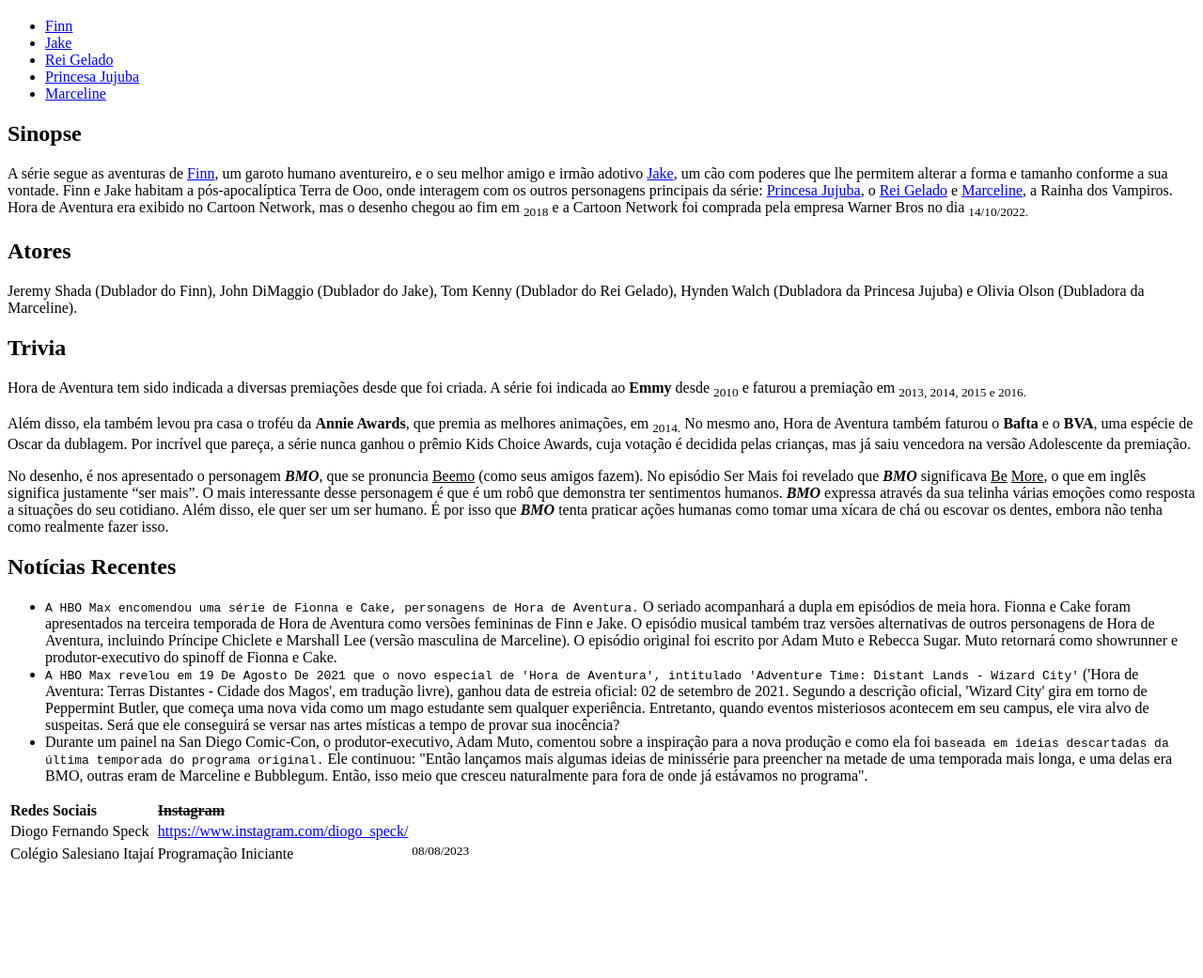
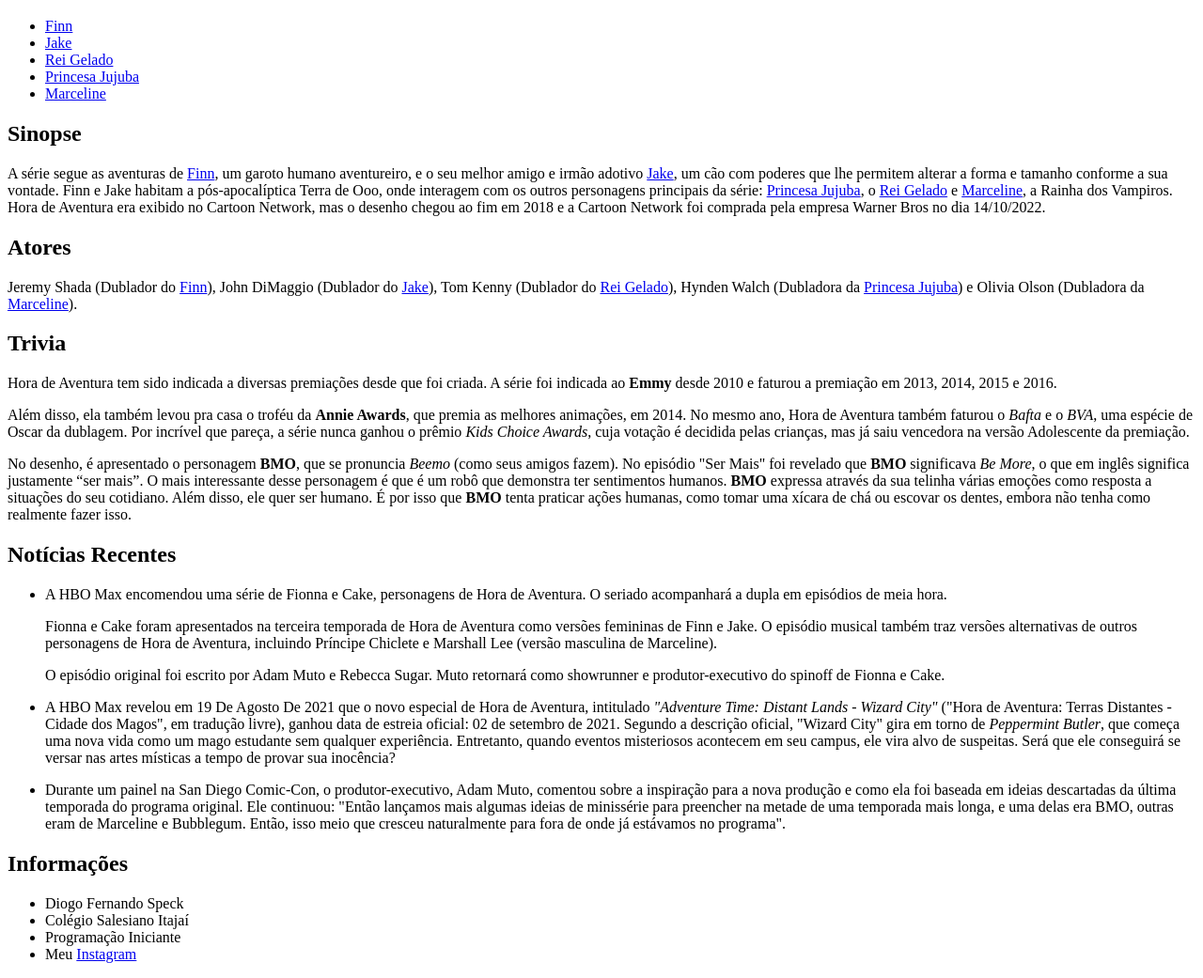
Before and after one commit to diogo-speck/hora-de-aventura, a plain HTML site: page index.html in a window 1280 px wide. Shown: the part 61-1102 px from the top of the page at 94% size. Before the commit the page ends 992 px from the top, so only its background shows below. Drawn offline with Linux system fonts and the light colour scheme.

Commit message:
Finalizei a correção da semântica da página

```diff
--- a/index.html
+++ b/index.html
@@ -13,11 +13,11 @@
         <h1>Hora de Aventura</h1>
         <nav>
             <ul>
-                <li><a href="Finn.html"a>Finn</a></li>
-                <li><a href="Jake.html"a>Jake</a></li>
-                <li><a href="Rei_Gelado.html"a>Rei Gelado</a></li>
-                <li><a href="Princesa_Jujuba.html"a>Princesa Jujuba</a></li>
-                <li><a href="Marceline.html"a>Marceline</a></li>
+                <li><a href="personagens/finn.html"a>Finn</a></li>
+                <li><a href="personagens/jake.html"a>Jake</a></li>
+                <li><a href="personagens/rei-gelado.html"a>Rei Gelado</a></li>
+                <li><a href="personagens/princesa-jujuba.html"a>Princesa Jujuba</a></li>
+                <li><a href="personagens/marceline.html"a>Marceline</a></li>
             </ul>
         </nav>
     </header>
@@ -25,63 +25,52 @@
     <main>
         <section>
             <h2>Sinopse</h2>
-            <p>A série segue as aventuras de <a href="Finn.html"a>Finn</a>, um garoto humano aventureiro, e o seu melhor amigo e irmão adotivo <a href="Jake.html"a>Jake</a>, um cão com poderes que lhe permitem alterar a forma e tamanho conforme a sua vontade. Finn e Jake habitam a pós-apocalíptica Terra de Ooo, onde interagem com os outros personagens principais da série: <a href="Princesa_Jujuba.html"a>Princesa Jujuba</a>, o <a href="Rei_Gelado.html"a>Rei Gelado</a> e <a href="Marceline.html"a>Marceline</a>, a Rainha dos Vampiros. Hora de Aventura era exibido no Cartoon Network, mas o desenho chegou ao fim em <sub>2018</sub> e a Cartoon Network foi comprada pela empresa Warner Bros no dia <sub>14/10/2022.</sub></p>
+            <p>A série segue as aventuras de <a href="personagens/finn.html"a>Finn</a>, um garoto humano aventureiro, e o seu melhor amigo e irmão adotivo <a href="personagens/jake.html"a>Jake</a>, um cão com poderes que lhe permitem alterar a forma e tamanho conforme a sua vontade. Finn e Jake habitam a pós-apocalíptica Terra de Ooo, onde interagem com os outros personagens principais da série: <a href="personagens/princesa-jujuba.html"a>Princesa Jujuba</a>, o <a href="personagens/rei-gelado.html"a>Rei Gelado</a> e <a href="personagens/marceline.html"a>Marceline</a>, a Rainha dos Vampiros. Hora de Aventura era exibido no Cartoon Network, mas o desenho chegou ao fim em 2018 e a Cartoon Network foi comprada pela empresa Warner Bros no dia 14/10/2022.</p>
         </section>
 
         <section>
             <h2>Atores</h2>
-            <p>Jeremy Shada (Dublador do Finn), John DiMaggio (Dublador do Jake), Tom Kenny (Dublador do Rei Gelado), Hynden Walch (Dubladora da Princesa Jujuba) e Olivia Olson (Dubladora da Marceline).</p>
+            <p>Jeremy Shada (Dublador do <a href="personagens/finn.html"a>Finn</a>), John DiMaggio (Dublador do <a href="personagens/jake.html"a>Jake</a>), Tom Kenny (Dublador do <a href="personagens/rei-gelado.html"a>Rei Gelado</a>), Hynden Walch (Dubladora da <a href="personagens/princesa-jujuba.html"a>Princesa Jujuba</a>) e Olivia Olson (Dubladora da <a href="personagens/marceline.html"a>Marceline</a>).</p>
         </section>
 
         <section>
             <h2>Trivia</h2>
-            <p>Hora de Aventura tem sido indicada a diversas premiações desde que foi criada. A série foi indicada ao <b>Emmy</b> desde <sub>2010</sub> e faturou a premiação em <sub>2013, 2014, 2015 e 2016.</sub></p>
+            <p>Hora de Aventura tem sido indicada a diversas premiações desde que foi criada. A série foi indicada ao <strong>Emmy</strong> desde 2010 e faturou a premiação em 2013, 2014, 2015 e 2016.</p>
 
-            <p>Além disso, ela também levou pra casa o troféu da <b>Annie Awards</b>, que premia as melhores animações, em <sub>2014.</sub> No mesmo ano, Hora de Aventura também faturou o <b>Bafta</b> e o <b>BVA</b>, uma espécie de Oscar da dublagem. Por incrível que pareça, a série nunca ganhou o prêmio Kids Choice Awards, cuja votação é decidida pelas crianças, mas já saiu vencedora na versão Adolescente da premiação.</p>
+            <p>Além disso, ela também levou pra casa o troféu da <strong>Annie Awards</strong>, que premia as melhores animações, em 2014. No mesmo ano, Hora de Aventura também faturou o <em>Bafta</em> e o <em>BVA</em>, uma espécie de Oscar da dublagem. Por incrível que pareça, a série nunca ganhou o prêmio <i lang="en">Kids Choice Awards</i>, cuja votação é decidida pelas crianças, mas já saiu vencedora na versão Adolescente da premiação.</p>
 
-            <p>No desenho, é nos apresentado o personagem <b><i>BMO</i></b>, que se pronuncia <ins>Beemo</ins> (como seus amigos fazem). No episódio Ser Mais foi revelado que <b><i>BMO</i></b> significava <ins>Be</ins> <ins>More</ins>, o que em inglês significa justamente “ser mais”. O mais interessante desse personagem é que é um robô que demonstra ter sentimentos humanos. <b><i>BMO</i></b> expressa através da sua telinha várias emoções como resposta a situações do seu cotidiano. Além disso, ele quer ser um ser humano. É por isso que <b><i>BMO</i></b> tenta praticar ações humanas como tomar uma xícara de chá ou escovar os dentes, embora não tenha como realmente fazer isso.</p>
+            <p>No desenho, é apresentado o personagem <strong>BMO</strong>, que se pronuncia <i>Beemo</i> (como seus amigos fazem). No episódio "Ser Mais" foi revelado que <strong>BMO</strong> significava <i lang="en">Be More</i>, o que em inglês significa justamente “ser mais”. O mais interessante desse personagem é que é um robô que demonstra ter sentimentos humanos. <strong>BMO</strong> expressa através da sua telinha várias emoções como resposta a situações do seu cotidiano. Além disso, ele quer ser humano. É por isso que <strong>BMO</strong> tenta praticar ações humanas, como tomar uma xícara de chá ou escovar os dentes, embora não tenha como realmente fazer isso.</p>
         </section>
 
         <section>
             <h2>Notícias Recentes</h2>
             <ul>
                 <li>
-                <code>A HBO Max encomendou uma série de Fionna e Cake, personagens de Hora de Aventura.</code> O seriado acompanhará a dupla em episódios de meia hora.
+                    <p>A HBO Max encomendou uma série de Fionna e Cake, personagens de Hora de Aventura. O seriado acompanhará a dupla em episódios de meia hora.</p>
 
-                Fionna e Cake foram apresentados na terceira temporada de Hora de Aventura como versões femininas de Finn e Jake. O episódio musical também traz versões alternativas de outros personagens de Hora de Aventura, incluindo Príncipe Chiclete e Marshall Lee (versão masculina de Marceline).
+                    <p>Fionna e Cake foram apresentados na terceira temporada de Hora de Aventura como versões femininas de Finn e Jake. O episódio musical também traz versões alternativas de outros personagens de Hora de Aventura, incluindo Príncipe Chiclete e Marshall Lee (versão masculina de Marceline).</p>
 
-                O episódio original foi escrito por Adam Muto e Rebecca Sugar. Muto retornará como showrunner e produtor-executivo do spinoff de Fionna e Cake.
+                    <p>O episódio original foi escrito por Adam Muto e Rebecca Sugar. Muto retornará como showrunner e produtor-executivo do spinoff de Fionna e Cake.</p>
+                </li>
+
+                <li>
+                    <p>A HBO Max revelou em 19 De Agosto De 2021 que o novo especial de Hora de Aventura, intitulado <i lang="en">"Adventure Time: Distant Lands - Wizard City"</i> ("Hora de Aventura: Terras Distantes - Cidade dos Magos", em tradução livre), ganhou data de estreia oficial: 02 de setembro de 2021. Segundo a descrição oficial, "Wizard City" gira em torno de <i lang="en">Peppermint Butler</i>, que começa uma nova vida como um mago estudante sem qualquer experiência. Entretanto, quando eventos misteriosos acontecem em seu campus, ele vira alvo de suspeitas. Será que ele conseguirá se versar nas artes místicas a tempo de provar sua inocência?
                 </li>
                 <li>
-                <code>A HBO Max revelou em 19 De Agosto De 2021 que o novo especial de 'Hora de Aventura', intitulado 'Adventure Time: Distant Lands - Wizard City'</code> ('Hora de Aventura: Terras Distantes - Cidade dos Magos', em tradução livre), ganhou data de estreia oficial: 02 de setembro de 2021.
-
-                Segundo a descrição oficial, 'Wizard City' gira em torno de Peppermint Butler, que começa uma nova vida como um mago estudante sem qualquer experiência. Entretanto, quando eventos misteriosos acontecem em seu campus, ele vira alvo de suspeitas. Será que ele conseguirá se versar nas artes místicas a tempo de provar sua inocência?
-                </li>
-                <li>
-                Durante um painel na San Diego Comic-Con, o produtor-executivo, Adam Muto, comentou sobre a inspiração para a nova produção e como ela foi <code>baseada em ideias descartadas da última temporada do programa original.</code>
-
-                Ele continuou: "Então lançamos mais algumas ideias de minissérie para preencher na metade de uma temporada mais longa, e uma delas era BMO, outras eram de Marceline e Bubblegum. Então, isso meio que cresceu naturalmente para fora de onde já estávamos no programa".
+                    <p>Durante um painel na San Diego Comic-Con, o produtor-executivo, Adam Muto, comentou sobre a inspiração para a nova produção e como ela foi baseada em ideias descartadas da última temporada do programa original. Ele continuou: "Então lançamos mais algumas ideias de minissérie para preencher na metade de uma temporada mais longa, e uma delas era BMO, outras eram de Marceline e Bubblegum. Então, isso meio que cresceu naturalmente para fora de onde já estávamos no programa".</p>
                 </li>
             </ul>
         </section>
     </main>
 
     <footer>
-        <table>
-            <tr>
-              <td> <b>Redes Sociais</b> </td>
-              <td> <b><del>Instagram</del></b> </td>
-            </tr>
-            <tr>
-              <td> Diogo Fernando Speck </td>
-              <td>  <a href="https://www.instagram.com/diogo_speck">https://www.instagram.com/diogo_speck/</a></td>
-            </tr>
-            <tr>
-              <td> Colégio Salesiano Itajaí</td>
-              <td> Programação Iniciante</td>
-              <td> <sup>08/08/2023</sup></td>
-            </tr>
-        </table>
+        <h2>Informações</h2>
+        <ul>
+            <li>Diogo Fernando Speck</li>
+            <li>Colégio Salesiano Itajaí</li>
+            <li>Programação Iniciante</li>
+            <li>Meu <a href="https://www.instagram.com/diogo_speck">Instagram</a></li>
+        </ul>
     </footer>
 
 </body>
```
Also changed, not shown: personagens/princesa-jujuba.html (renamed from personagens/Princesa_Jujuba.html), personagens/rei-gelado.html (renamed from personagens/Rei_Gelado.html).
